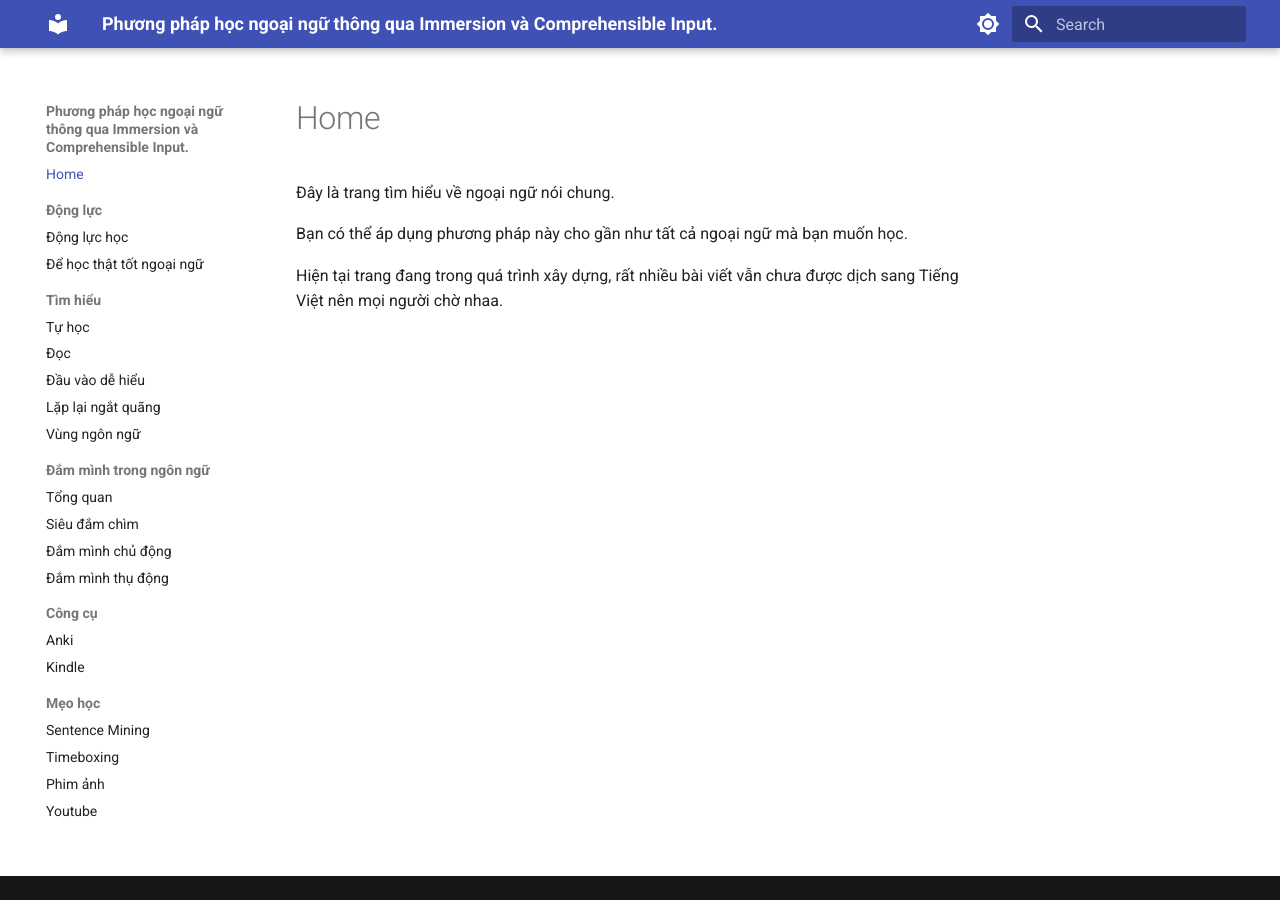
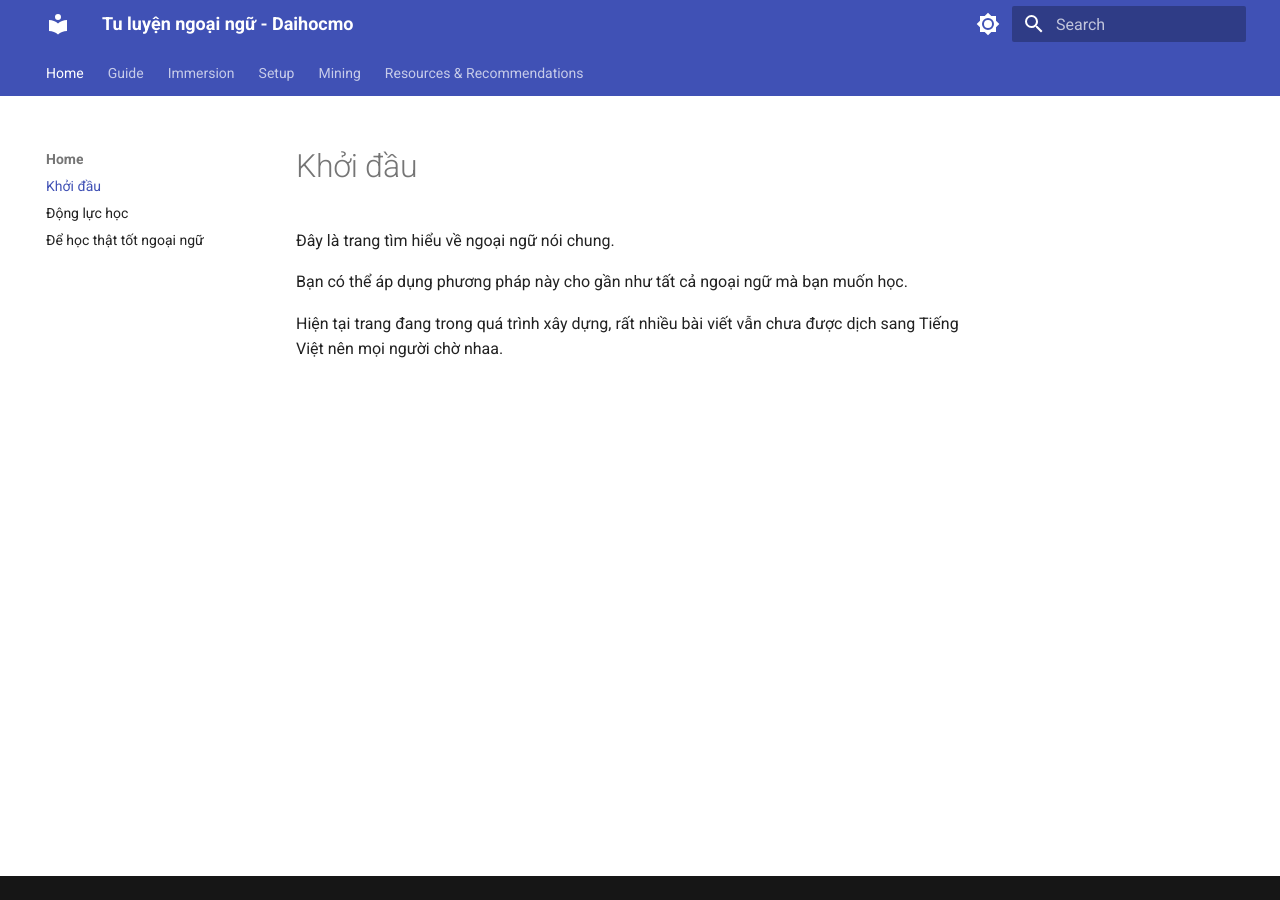
Before and after one commit to daihocmo/ngoai-ngu, an MkDocs documentation site: the page built from docs/index.md, in a window 1280 px wide. Built offline with MkDocs 1.6.1 and Material for MkDocs 9.7.7, drawn with Linux system fonts in a browser that asks for light colours.

Commit message:
Cập nhật cấu trúc trang

```diff
--- a/mkdocs.yml
+++ b/mkdocs.yml
@@ -1,37 +1,40 @@
-site_name: Phương pháp học ngoại ngữ thông qua Immersion và Comprehensible Input.
-site_description: Tự học ngoại ngữ và thành thạo thông qua các tài nguyên miễn phí.
+site_name: Tu luyện ngoại ngữ - Daihocmo
+site_description: Phương pháp học mọi ngoại ngữ thông qua Immersion và Comprehensible Input, completely free.
 site_author: onlyduyy
 theme:
   name: material
   features:
-    - navigation.sections
+    - navigation.instant
   palette:
     primary: indigo
 
 nav:
-  - Home: 'index.md'
-  - 'Động lực':
-    - 'Động lực học': 'cai-thien-dong-luc.md'
-    - 'Để học thật tốt ngoại ngữ': 'de-hoc-tot-ngoai-ngu.md'
-  - 'Tìm hiểu':
-    - 'Tự học': 'guide.md'
-    - 'Đọc': 'reading.md'
-    - 'Đầu vào dễ hiểu': 'input.md'
-    - 'Lặp lại ngắt quãng': 'srs.md'
-    - 'Vùng ngôn ngữ': 'language-domain.md'
-  - 'Đắm mình trong ngôn ngữ':
-    - 'Tổng quan': 'overview.md'
-    - 'Siêu đắm chìm': 'mass.md'
-    - 'Đắm mình chủ động': 'active.md'
-    - 'Đắm mình thụ động': 'passive.md'
-  - 'Công cụ':
-    - 'Anki': 'anki.md'
-    - 'Kindle': 'kindle.md'
-  - 'Mẹo học':
-    - 'Sentence Mining': 'sentence-mining.md'
-    - 'Timeboxing': 'timeboxing.md'
-    - 'Phim ảnh': 'phim-anh.md'
-    - 'Youtube': 'youtube.md'
+  - Home:
+      - Khởi đầu: index.md
+      - Động lực học: cai-thien-dong-luc.md
+      - Để học thật tốt ngoại ngữ: de-hoc-tot-ngoai-ngu.md
+  - Guide:
+      - Tự học: guide.md
+      - Reading: reading.md
+      - Comprehension: input.md
+      - SRS: srs.md
+      - Language Domain: language-domain.md
+  - Immersion:
+      - Overview: overview.md
+      - Mass: mass.md
+      - Active: active.md
+      - Passive: passive.md
+  - Setup:
+      - Anki: anki.md
+      - Kindle: kindle.md
+      - Dictionary: dictionary.md
+  - Mining:
+      - Sentence Mining: sentence-mining.md
+      - Timeboxing: timeboxing.md
+  - Resources & Recommendations:
+      - Resources: 'resources.md'
+      - Recommendations: 'recommendations.md'
+
 
 
 theme:
@@ -55,7 +58,7 @@ theme:
         name: Switch to light mode
   features:
     - navigation.instant
-    - navigation.sections
+    - navigation.tabs
     - search.suggest
     - search.highlighting
     - search.share
```
Also changed, not shown: docs/dictionary.md (added), docs/recommendations.md (added), docs/resources.md (added).
